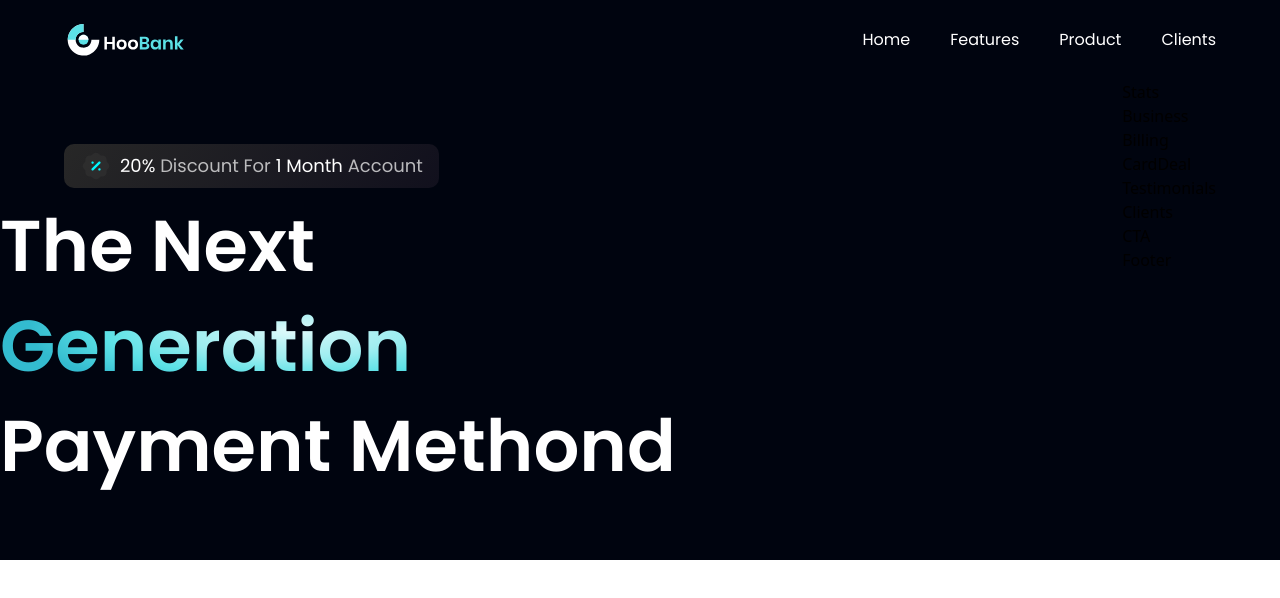
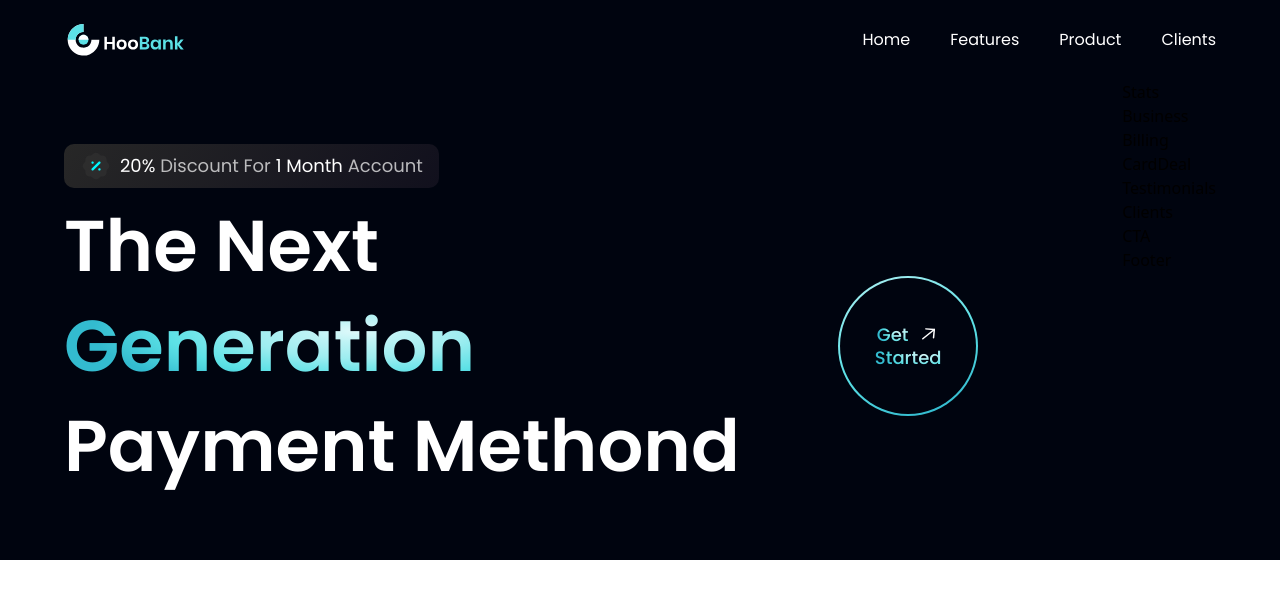
Before and after one commit to mohmedkasim/react-vite-website, a React (Vite) app: page / in a window 1280 px wide. Shown: the top 598 px of the page. Built offline with nearby package versions, Linux system fonts and the light colour scheme.

Commit message:
finish second component

```diff
--- a/src/components/Hero.jsx
+++ b/src/components/Hero.jsx
@@ -1,10 +1,11 @@
 import React from "react";
 import styles from "../style";
 import { discount, robot } from "../assets";
+import GetStarted from './GetStarted';
 
 const Hero = () => {
   return (
-    <section id="home" className={`flex  flex-col ${styles.paddingY}`}>
+    <section id="home" className={`flex md:flex-row flex-col ${styles.paddingY}`}>
       <div
         className={`flex-1 ${styles.flexStart} flex-col xl:px-0 sm:px-16 px-6`}
       >
@@ -15,14 +16,18 @@ const Hero = () => {
             <span className="text-white">1 Month</span> Account
           </p>
         </div>
-      </div>
-      <div className="flex flex-row justify-between items-center w-full">
+        <div className="flex flex-row justify-between items-center w-full">
         <h1 className="flex-1 font-poppins font-semibold ss:text-[72px] text-[52px] text-white ss:leading-[100px] leading-[75px]">
           The Next <br className="sm:block hidden" />
           <span className="text-gradient">Generation</span><br/>
           Payment Methond
         </h1>
+        <div className="ss:flex hidden md:mr-4 mr-0">
+          <GetStarted/>
+        </div>
       </div>
+      </div>
+
     </section>
   );
 };
```
